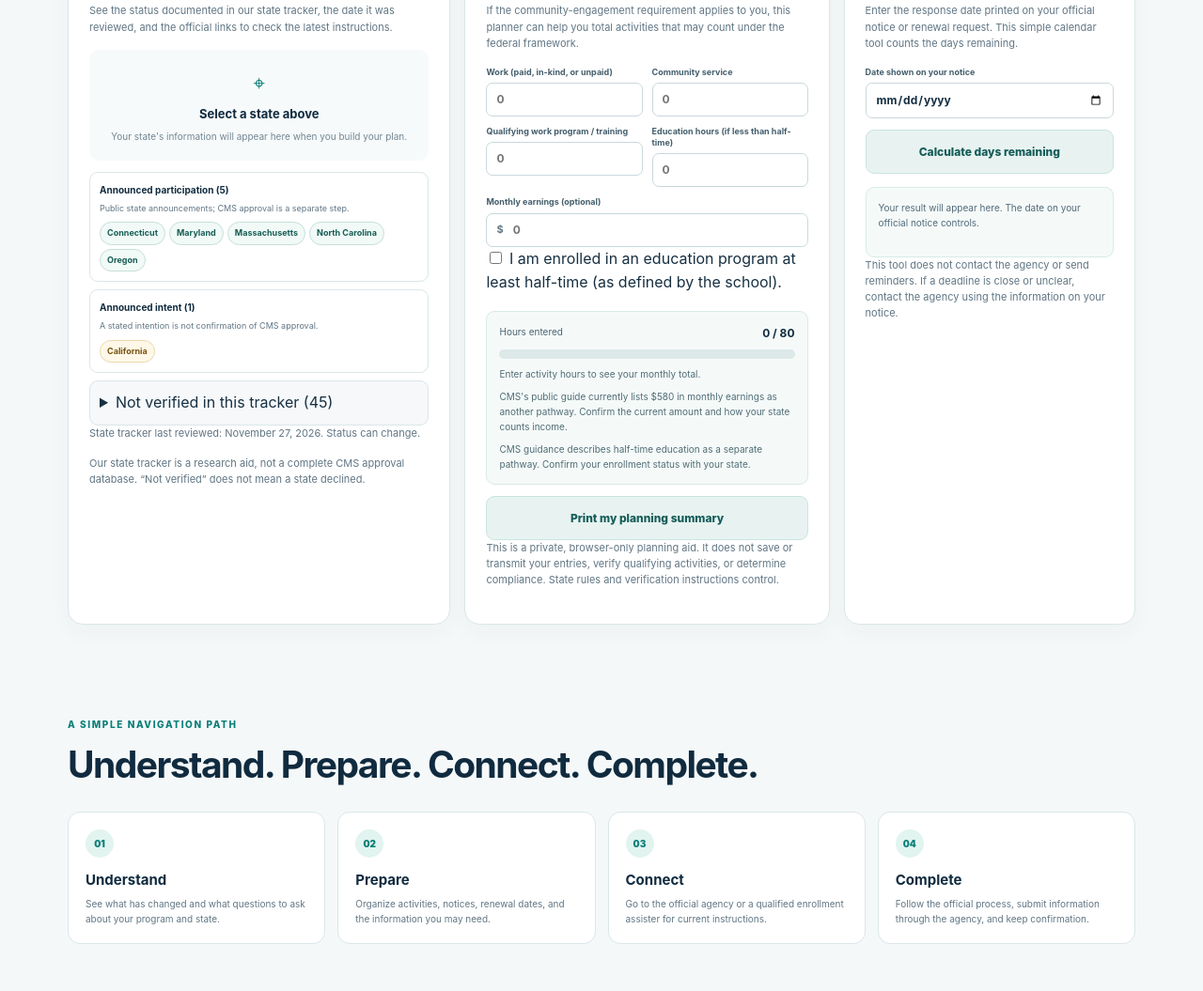
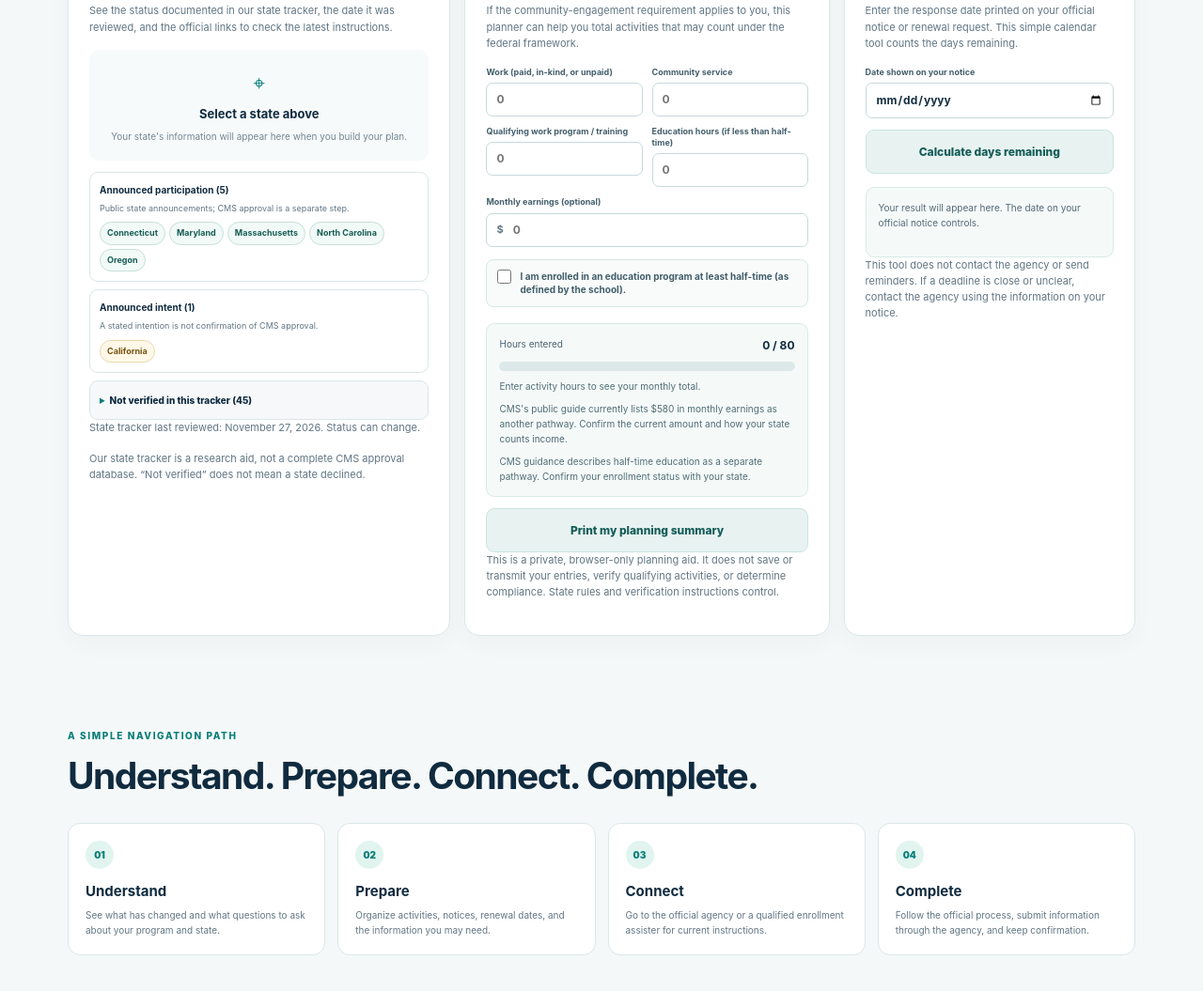
Before and after one commit to rondamccullough/medicaid-navigator-demo, a plain HTML site: page public-medicaid/index.html in a window 1280 px wide. Shown: the part 1688-2743 px from the top of the page at 94% size. Drawn offline with Linux system fonts and the light colour scheme.

Commit message:
Load accessible utility component styles

```diff
--- a/public-medicaid/index.html
+++ b/public-medicaid/index.html
@@ -5,7 +5,7 @@
   <title>Medicaid 2027 Navigator | State Updates, 80-Hour Planner & Benefits Help</title>
   <meta name="description" content="Use free Medicaid 2027 tools to check state updates, plan qualifying activity hours, organize renewal and notice deadlines, and find official help. Independent resource by Radiant Motive.">
   <meta name="robots" content="index,follow"><meta property="og:type" content="website"><meta property="og:title" content="Radiant Motive Public Benefits Navigator"><meta property="og:description" content="Understand your benefits. Find your state information. Build your next-step plan."><meta name="twitter:card" content="summary">
-  <link rel="stylesheet" href="./styles.css"><script defer src="./app.js"></script>
+  <link rel="stylesheet" href="./styles.css"><link rel="stylesheet" href="./components.css"><script defer src="./app.js"></script>
   <script type="application/ld+json">{"@context":"https://schema.org","@type":"WebSite","name":"Radiant Motive Public Benefits Navigator","description":"Independent public-benefits navigation tools and educational resources, beginning with Medicaid 2027 changes."}</script>
   <!-- Add the Google AdSense publisher script here only after account approval and receipt of the publisher code. -->
 </head>
```
